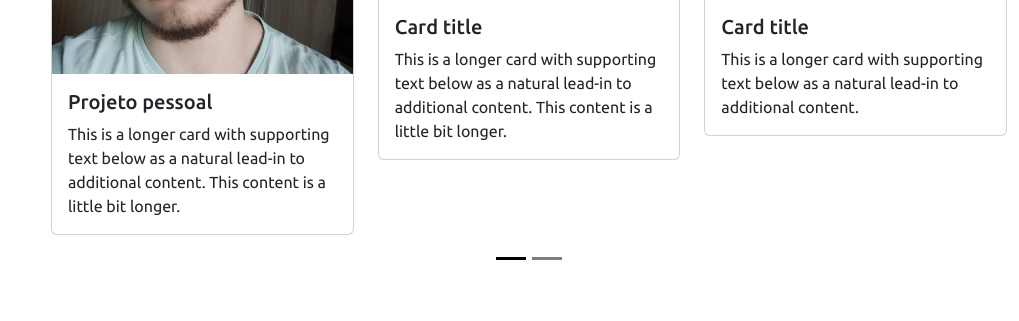
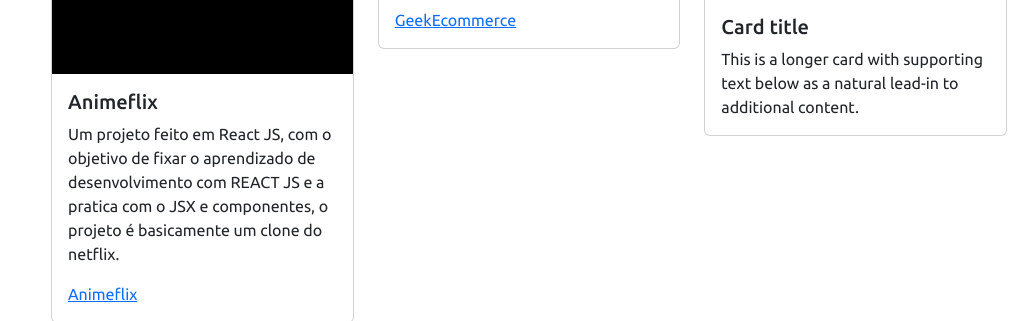
Before and after one commit to BrunoDev2003/Portfolio, a Flask app: page / in a window 1280 px wide. Shown: the part 4106-4427 px from the top of the page, without its empty margins (261-1280 px from the left). Run offline with Flask 2, Linux system fonts and the light colour scheme; some libraries are stand-ins or nearby versions.

Commit message:
debugando portfolio e colocando projetos na vitrine

```diff
--- a/templates/index.html
+++ b/templates/index.html
@@ -292,19 +292,21 @@
                             <div class="row row-cols-1 row-cols-md-3 g-4">
                                 <div class="col">
                                     <div class="card">
-                                    <img src="../static/img/foto_bruno.jpg" class="card-img-top" alt="Projeto pessoal">
+                                    <img src="../static/img/animeflix_img.png" class="card-img-top" alt="Projeto pessoal">
                                     <div class="card-body">
-                                        <h5 class="card-title">Projeto pessoal</h5>
-                                        <p class="card-text">This is a longer card with supporting text below as a natural lead-in to additional content. This content is a little bit longer.</p>
+                                        <h5 class="card-title">Animeflix</h5>
+                                        <p class="card-text">Um projeto feito em React JS, com o objetivo de fixar o aprendizado de desenvolvimento com REACT JS e a pratica com o JSX e componentes, o projeto é basicamente um clone do netflix.</p>
+                                        <a href="https://animeflix-theta-one.vercel.app/">Animeflix</a>
                                     </div>
                                     </div>
                                 </div>
                                 <div class="col">
                                     <div class="card">
-                                    <img src="..." class="card-img-top" alt="...">
+                                    <img src="../static/img/geekecommerce_img.png" class="card-img-top" alt="Projeto Pessoal">
                                     <div class="card-body">
-                                        <h5 class="card-title">Card title</h5>
-                                        <p class="card-text">This is a longer card with supporting text below as a natural lead-in to additional content. This content is a little bit longer.</p>
+                                        <h5 class="card-title">GeekEcommerce</h5>
+                                        <p class="card-text">Projeto feito em REACT JS, apresenta a parte front-end de um Ecommerce de camisetas de estilo geek, como por exemplo, camisetas de super-herois</p>
+                                        <a href="https://geek-ec-ommerce3.vercel.app/">GeekEcommerce</a>
                                     </div>
                                     </div>
                                 </div>
@@ -320,14 +322,16 @@
                                 </div>
                                 </div>
                         </div>
-                        <div class="carousel-item" data-bs-interval="2000">
-                            <div class="row row-cols-1 row-cols-md-3 g-4">
+                        <div class="carousel-inner">
+                        <div class="carousel-item active" data-bs-interval="10000">
+                            <div class="row row-cols-1 row-cols-md-2 g-4">
                                 <div class="col">
                                     <div class="card">
-                                    <img src="../static/img/foto_bruno.jpg" class="card-img-top" alt="Projeto pessoal">
+                                    <img src="../static/img/foto_bruno.jpg" class="card-img-top" alt="Animeflix">
                                     <div class="card-body">
-                                        <h5 class="card-title">Projeto pessoal</h5>
-                                        <p class="card-text">This is a longer card with supporting text below as a natural lead-in to additional content. This content is a little bit longer.</p>
+                                        <h5 class="card-title">Animeflix</h5>
+                                        <p class="card-text">Um projeto feito em React JS, com o objetivo de fixar o aprendizado de desenvolvimento com REACT JS e a pratica com o JSX e componentes, o projeto é basicamente um clone do netflix.</p>
+                                        <a href="geek-ec-ommerce3.vercel.app/"></a>
                                     </div>
                                     </div>
                                 </div>
@@ -335,39 +339,7 @@
                                     <div class="card">
                                     <img src="..." class="card-img-top" alt="...">
                                     <div class="card-body">
-                                        <h5 class="card-title">Card title</h5>
-                                        <p class="card-text">This is a longer card with supporting text below as a natural lead-in to additional content. This content is a little bit longer.</p>
-                                    </div>
-                                    </div>
-                                </div>
-                                <div class="col">
-                                    <div class="card">
-                                    <img src="..." class="card-img-top" alt="...">
-                                    <div class="card-body">
-                                        <h5 class="card-title">Card title</h5>
-                                        <p class="card-text">This is a longer card with supporting text below as a natural lead-in to additional content.</p>
-                                    </div>
-                                    </div>
-                                </div>
-                                </div>
-                                </div>
-                        </div>
-                        <div class="carousel-item">
-                            <div class="row row-cols-1 row-cols-md-3 g-4">
-                                <div class="col">
-                                    <div class="card">
-                                    <img src="../static/img/foto_bruno.jpg" class="card-img-top" alt="Projeto pessoal">
-                                    <div class="card-body">
-                                        <h5 class="card-title">Projeto pessoal</h5>
-                                        <p class="card-text">This is a longer card with supporting text below as a natural lead-in to additional content. This content is a little bit longer.</p>
-                                    </div>
-                                    </div>
-                                </div>
-                                <div class="col">
-                                    <div class="card">
-                                    <img src="..." class="card-img-top" alt="...">
-                                    <div class="card-body">
-                                        <h5 class="card-title">Card title</h5>
+                                        <h5 class="card-title">GeekEcommerce</h5>
                                         <p class="card-text">This is a longer card with supporting text below as a natural lead-in to additional content. This content is a little bit longer.</p>
                                     </div>
                                     </div>
@@ -394,6 +366,7 @@
                         <span class="visually-hidden">Next</span>
                     </button>
                     </div>
+                </div>
             </div>
 
         </section>
```
Also changed, not shown: static/img/animeflix_img.png (added), static/img/geekecommerce_img.png (added).
